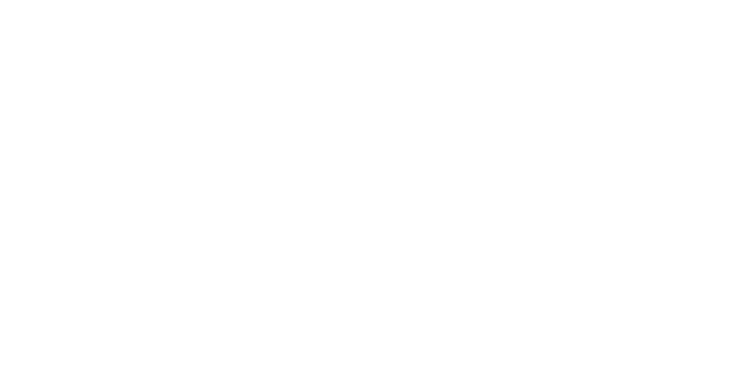
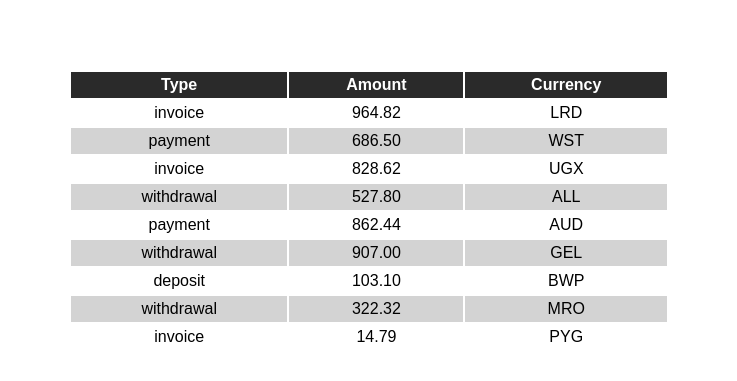
Before and after one commit to EvgenS-it/goit-react-hw-01, a React (Vite) app: page / in a window 1280 px wide. Shown: the part 901-1282 px from the top of the page, without its empty margins (271-1008 px from the left). Before the commit the page ends 886 px from the top, so only its background shows below. Built offline with nearby package versions, Linux system fonts and the light colour scheme.

Commit message:
task-3 jsx done

```diff
--- a/src/components/App.jsx
+++ b/src/components/App.jsx
@@ -3,6 +3,8 @@
 import userData from '../userData.json';
 import FriendList from './FriendList/FriendList';
 import friends from '../friends.json';
+import TransactionHistory from './TransactionHistory/TransactionHistory';
+import transactions from '../transactions.json';
 
 export default function App() {
   return (
@@ -15,6 +17,7 @@
         stats={userData.stats}
       />
       <FriendList friends={friends} />
+      <TransactionHistory items={transactions} />
     </>
   );
 }
--- a/src/components/FriendListItem/FriendListItem.jsx
+++ b/src/components/FriendListItem/FriendListItem.jsx
@@ -17,7 +17,7 @@
 FriendListItem.propTypes = {
   name: PropTypes.string.isRequired,
   avatar: PropTypes.string,
-  //   isOnline: PropTypes.boolean,
+  //   isOnline: PropTypes.boolean, (which propType is correct?)
 };
 
 export default FriendListItem;
--- /dev/null
+++ b/src/components/TransactionHistory/TransactionHistory.jsx
@@ -0,0 +1,36 @@
+import css from './TransactionHistory.module.css';
+
+import PropTypes from 'prop-types';
+
+const TransactionHistory = ({ items }) => {
+  const { table, tableRow, tableTitle, tableCell } = css;
+  return (
+    <table className={table}>
+      <thead>
+        <tr className={tableRow}>
+          <th className={tableTitle}>Type</th>
+          <th className={tableTitle}>Amount</th>
+          <th className={tableTitle}>Currency</th>
+        </tr>
+      </thead>
+
+      <tbody>
+        {items.map(item => {
+          return (
+            <tr key={item.id} className={tableRow}>
+              <td className={tableCell}>{item.type}</td>
+              <td className={tableCell}>{item.amount}</td>
+              <td className={tableCell}>{item.currency}</td>
+            </tr>
+          );
+        })}
+      </tbody>
+    </table>
+  );
+};
+
+TransactionHistory.propTypes = {
+  items: PropTypes.array.isRequired,
+};
+
+export default TransactionHistory;
--- /dev/null
+++ b/src/components/TransactionHistory/TransactionHistory.module.css
@@ -0,0 +1,21 @@
+.table {
+  width: 600px;
+  margin: 100px auto;
+}
+
+/* .tableRow {
+  background-color: red;
+} */
+
+.tableRow:nth-child(even) {
+  background-color: #d3d3d3;
+}
+
+.tableTitle {
+  color: white;
+  background-color: #2a2a2a;
+}
+
+.tableCell {
+  text-align: center;
+}
--- /dev/null
+++ b/src/transactions.json
@@ -0,0 +1,56 @@
+[
+  {
+    "id": "1e0700a2-5183-4291-85cc-2065a036a683",
+    "type": "invoice",
+    "amount": "964.82",
+    "currency": "LRD"
+  },
+  {
+    "id": "a30f821b-4d25-4ff0-abdd-e340b3f0dd2b",
+    "type": "payment",
+    "amount": "686.50",
+    "currency": "WST"
+  },
+  {
+    "id": "44dca67a-8e5a-4798-bf8e-b15efd4e1abd",
+    "type": "invoice",
+    "amount": "828.62",
+    "currency": "UGX"
+  },
+  {
+    "id": "ea8ed3dc-2b68-4a53-905a-53ecb0adef33",
+    "type": "withdrawal",
+    "amount": "527.80",
+    "currency": "ALL"
+  },
+  {
+    "id": "63ca02f9-d637-46b5-9237-f3b24425e029",
+    "type": "payment",
+    "amount": "862.44",
+    "currency": "AUD"
+  },
+  {
+    "id": "ed0263e8-59a5-4bf1-87e0-2bb88e53dc34",
+    "type": "withdrawal",
+    "amount": "907.00",
+    "currency": "GEL"
+  },
+  {
+    "id": "4eaab41b-b967-40ac-82ed-85fc66f646f1",
+    "type": "deposit",
+    "amount": "103.10",
+    "currency": "BWP"
+  },
+  {
+    "id": "9648a350-8469-42d5-8bf3-18090de5fe67",
+    "type": "withdrawal",
+    "amount": "322.32",
+    "currency": "MRO"
+  },
+  {
+    "id": "9c5c25fb-1a95-4b2f-8d1f-4c4426d677cc",
+    "type": "invoice",
+    "amount": "14.79",
+    "currency": "PYG"
+  }
+]
```
